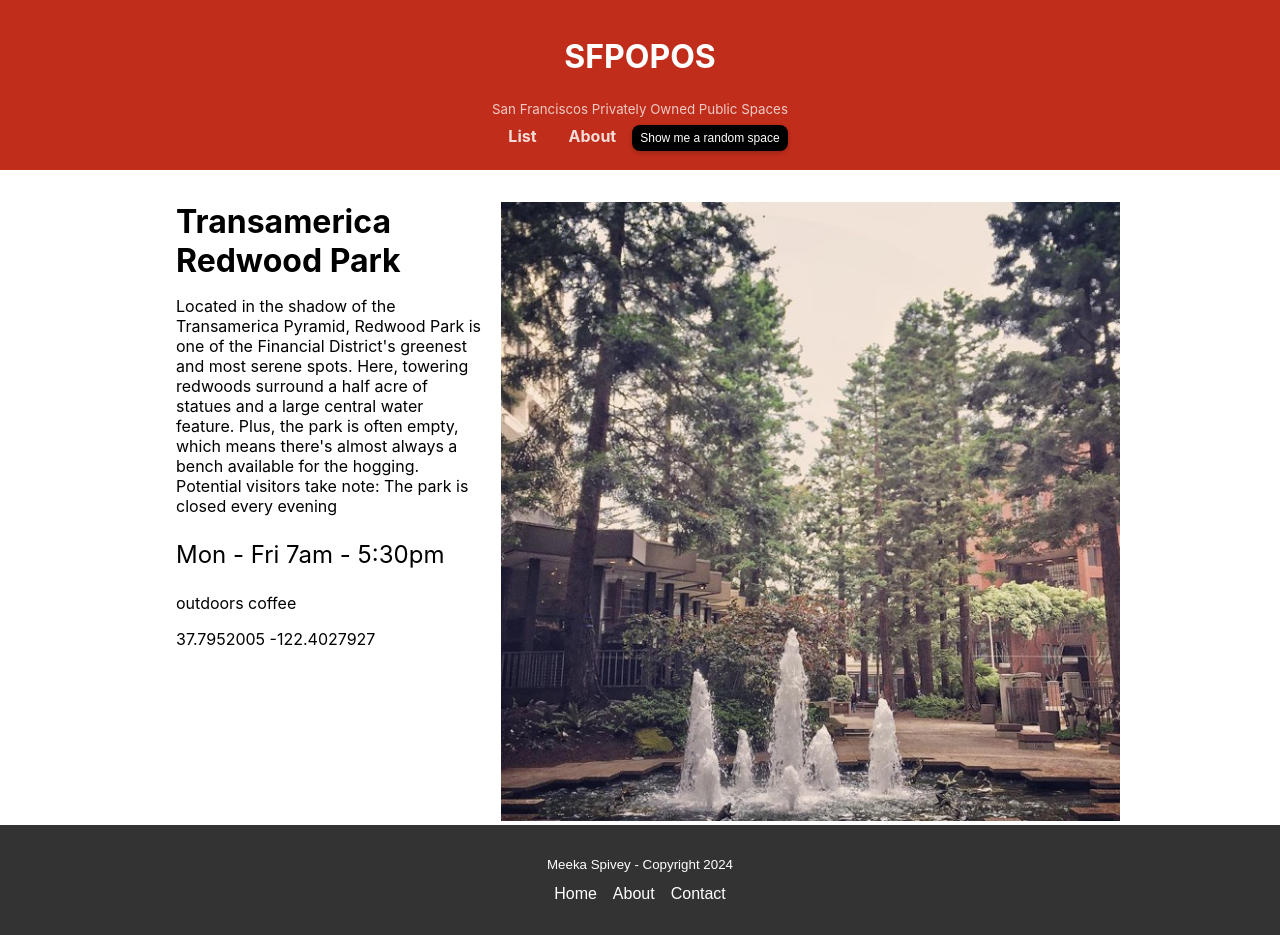
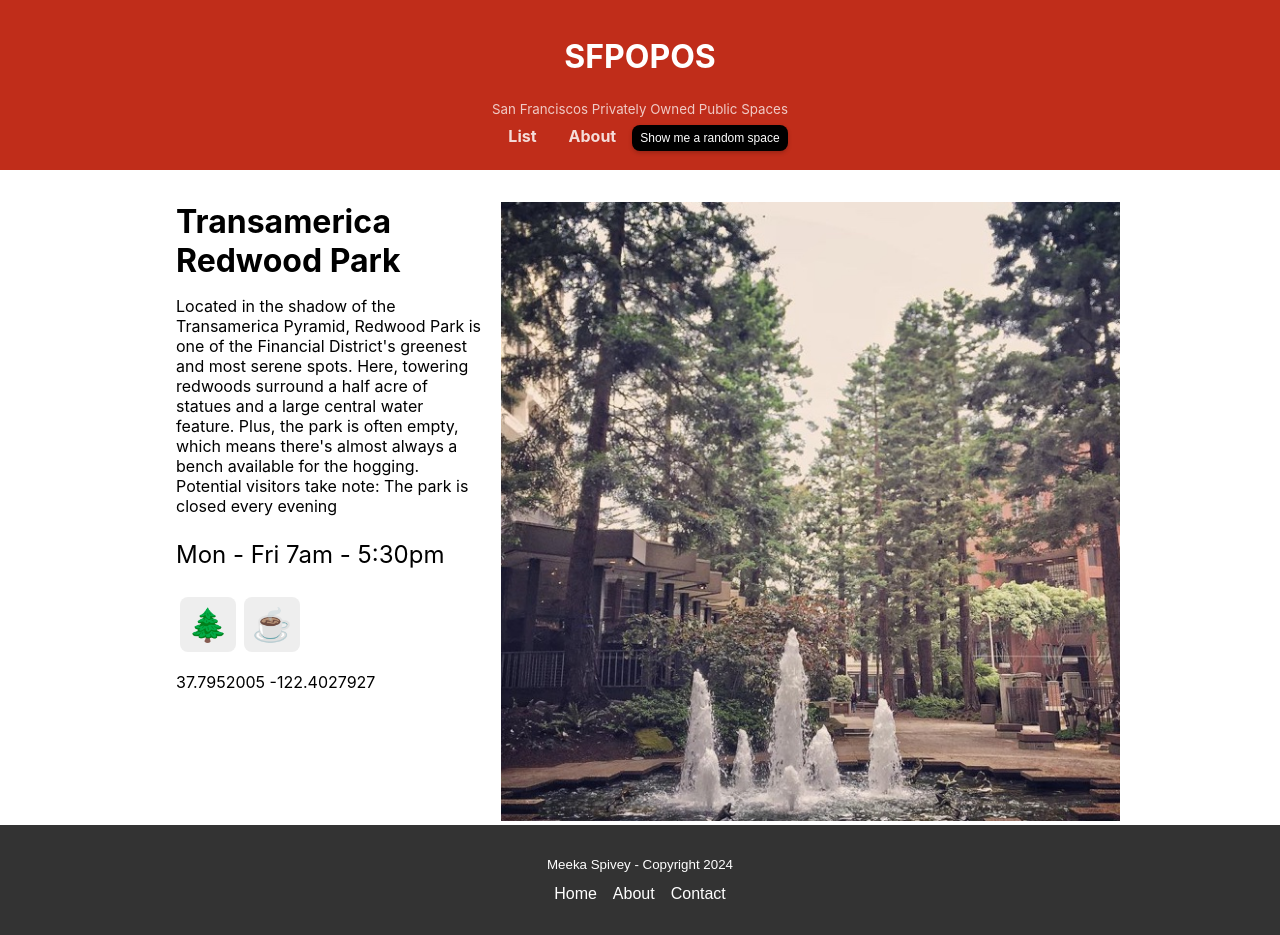
Before and after one commit to meekachm/React-Fundamentals-Tutorial, a React (Create React App) app: page /#/details/0 in a window 1280 px wide. Built offline with nearby package versions, Linux system fonts and the light colour scheme.

Commit message:
Added Displaying Features and  Details page

```diff
--- a/src/components/POPOSDetails/POPOSDetails.js
+++ b/src/components/POPOSDetails/POPOSDetails.js
@@ -2,6 +2,7 @@ import React from 'react';
 import { useParams } from 'react-router';
 import './POPOSDetails.css';
 import data from '../../sfpopos-data.js';
+import POPOSFeatureList from '../POPOSFeatureList/POPOSFeatureList';
 
 function POPOSDetails(props) {
   const params = useParams();
@@ -21,10 +22,8 @@ function POPOSDetails(props) {
         <h1 className="POPOSDetails-title">{title}</h1>
         <p className="POPOSDetails-desc">{desc}</p>
         <p className="POPOSDetails-hours">{hours}</p>
-        <p className="POPOSDetails-features">{features.join(' ')}</p>
-        <p className="POPOSDetails-geo">
-          {geo.lat} {geo.lon}
-        </p>
+        <POPOSFeatureList features={features}/>
+        <p className="POPOSDetails-geo">{ geo.lat } { geo.lon }</p>
       </div>
     </div>
   );
--- /dev/null
+++ b/src/components/POPOSFeature/POPOSFeature.css
@@ -0,0 +1,7 @@
+.POPOSFeature {
+	font-size: 2em;
+	padding: 0.25em;
+	margin: 0.125em;
+	border-radius: 0.25em;
+	background-color: #eee;
+}
--- /dev/null
+++ b/src/components/POPOSFeature/POPOSFeature.js
@@ -0,0 +1,26 @@
+import React from 'react'
+import './POPOSFeature.css'
+
+function getFeature(str) {
+	switch(str) {
+		case 'outdoors':
+			return '🌲'
+		case 'coffee':
+			return '☕️'
+		case 'art':
+			return '🖼'
+		case 'toilet':
+			return '🚽'
+		case 'power':
+			return '🔌'
+		default:
+			return '？'
+	}
+}
+
+function POPOSFeature(props) {
+	const emoji = getFeature(props.name)
+	return <div className="POPOSFeature">{emoji}</div>
+}
+
+export default POPOSFeature;
--- /dev/null
+++ b/src/components/POPOSFeatureList/POPOSFeatureList.css
@@ -0,0 +1,3 @@
+.POPOSFeatureList {
+	display: flex;
+}
--- /dev/null
+++ b/src/components/POPOSFeatureList/POPOSFeatureList.js
@@ -0,0 +1,12 @@
+import React from 'react'
+import POPOSFeature from '../POPOSFeature/POPOSFeature'
+import './POPOSFeatureList.css'
+
+function POPOSFeatureList(props) {
+	const icons = props.features.map((feature) => {
+    return <POPOSFeature key={feature} name={feature} />
+  })
+	return <div className="POPOSFeatureList">{icons}</div>
+}
+
+export default POPOSFeatureList;
```
